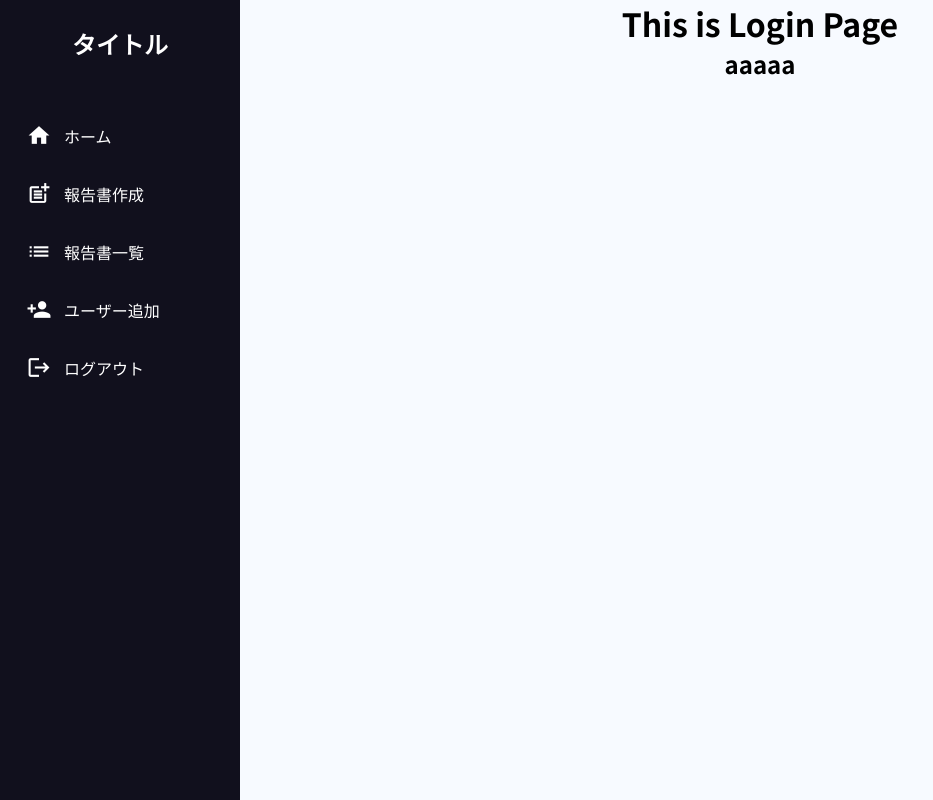
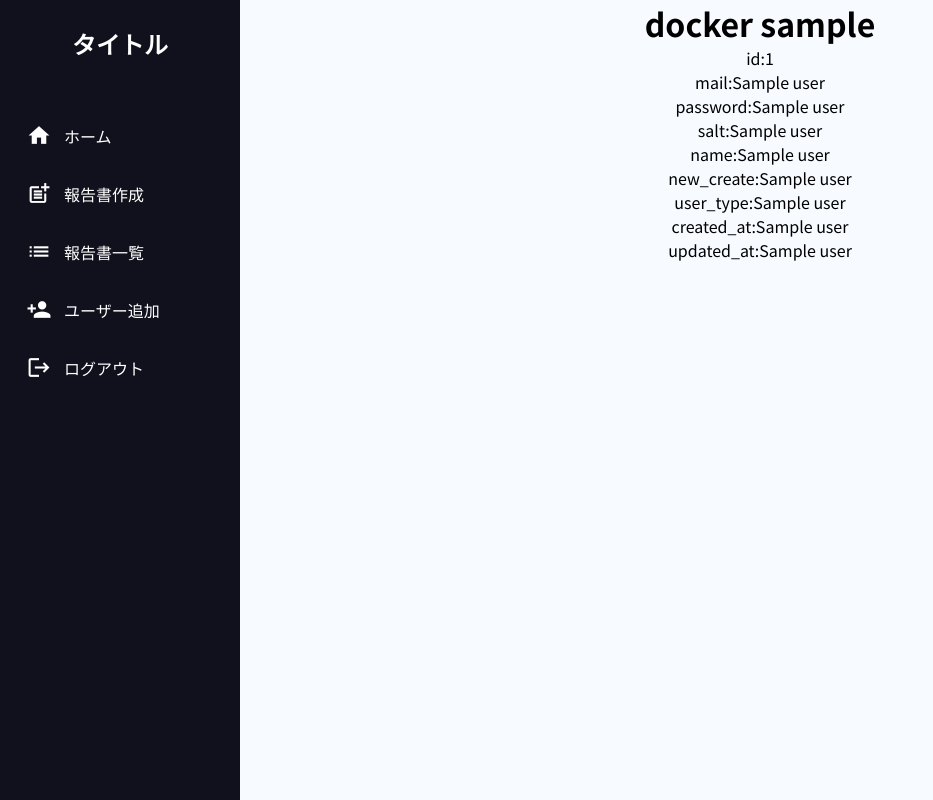
Before and after one commit to morijyobi-2021-itadv3/JobReportManagement, a Flask app: page / in a window 1280 px wide. Shown: the whole page, without its empty margins (0-933 px from the left). Run offline with Flask 2, Linux system fonts and the light colour scheme; a database or web service that is not in the repository returns one stand-in record (values such as "Sample title"); some libraries are stand-ins or nearby versions; some web fonts are replaced.

Commit message:
add:dbへの接続し、データを取得後webへ出力

```diff
--- a/app.py
+++ b/app.py
@@ -5,7 +5,8 @@ app = Flask(__name__)
 
 @app.route("/")
 def top():
-    return render_template('index.html')
+    datas = select_sample()
+    return render_template('index.html', data=datas)
 
 if __name__ == "__main__":
     app.run(debug=True)
--- a/model/db.py
+++ b/model/db.py
@@ -2,15 +2,15 @@ import psycopg2
 
 def select_sample():
     conn = psycopg2.connect(
-        host = '',
+        host = 'db',
         port = 5432,
-        user = '',
-        database = '',
-        password = ''
+        user = 'admin',
+        database = 'admin',
+        password = 'example'
     )
 
     cur = conn.cursor()
-    cur.execute('SELECT * FROM sample;')
+    cur.execute('SELECT * FROM users;')
     results = cur.fetchall()
 
     cur.close()
--- a/templates/index.html
+++ b/templates/index.html
@@ -1,6 +1,15 @@
 {% extends "template.html" %}
 
 {% block content %}
-<h1>This is Login Page</h1>
-<h2>aaaaa</h2>
+<h1>docker sample</h1>
+<p>id:{{data[0][0]}}</p>
+<p>mail:{{data[0][1]}}</p>
+<p>password:{{data[0][2]}}</p>
+<p>salt:{{data[0][3]}}</p>
+<p>name:{{data[0][4]}}</p>
+<p>new_create:{{data[0][5]}}</p>
+<p>user_type:{{data[0][6]}}</p>
+<p>created_at:{{data[0][7]}}</p>
+<p>updated_at:{{data[0][8]}}</p>
+
 {% endblock %}
```
